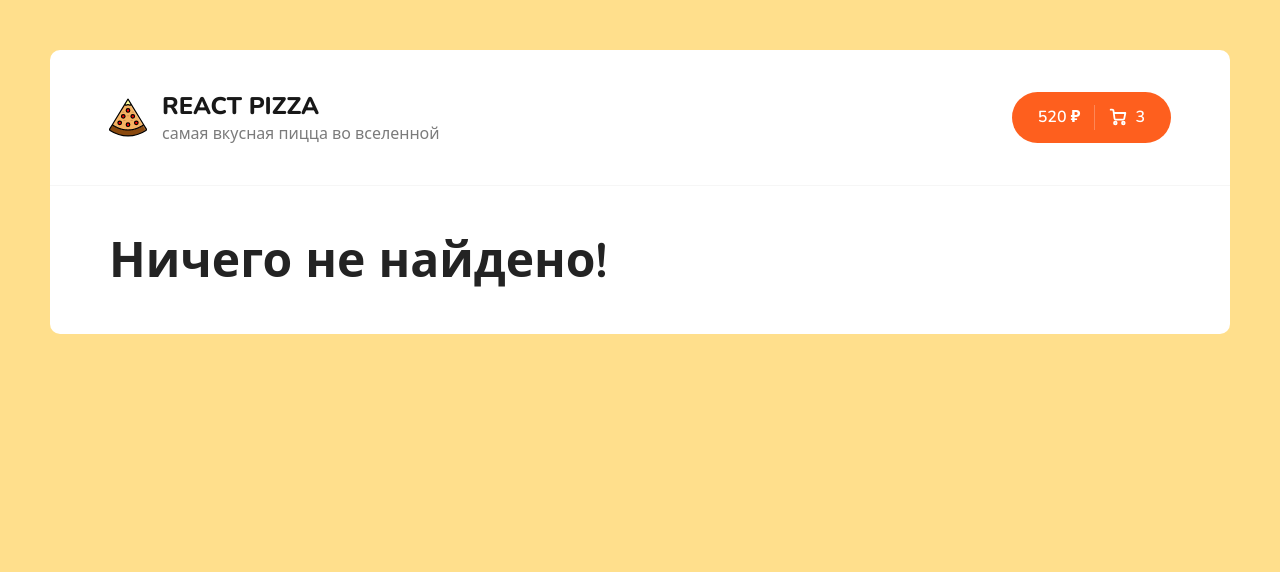
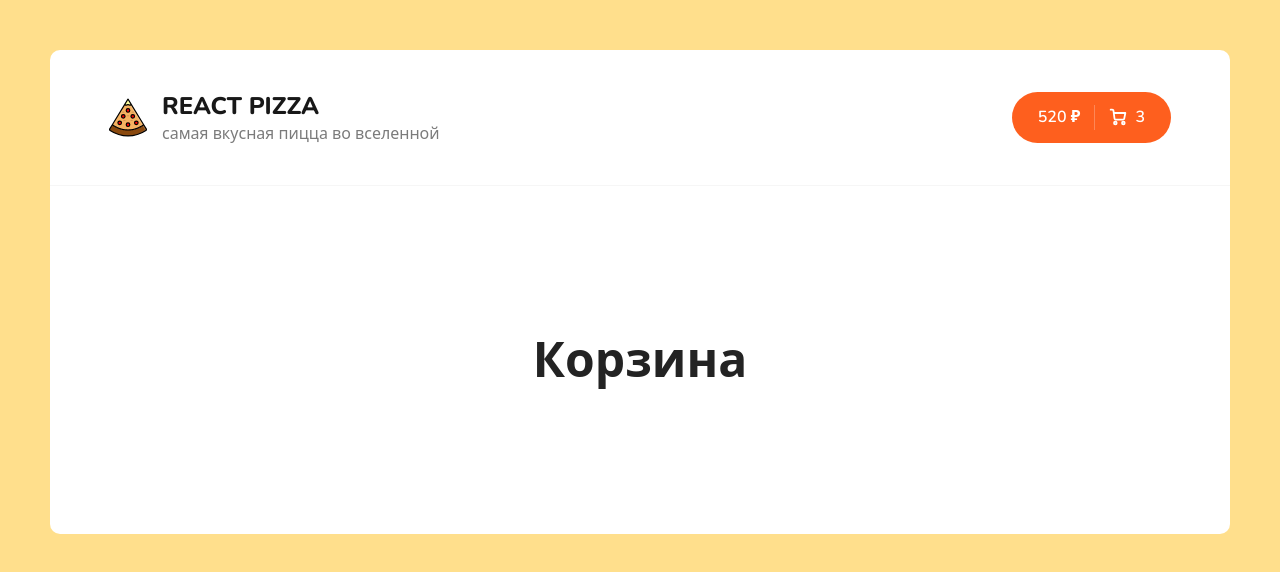
Before and after one commit to PatrakeevM/react-pizza, a React (Create React App) app: page /cart in a window 1280 px wide. Shown: the top 572 px of the page. Built offline with nearby package versions, Linux system fonts and the light colour scheme.

Commit message:
add react-router

```diff
--- a/src/App.js
+++ b/src/App.js
@@ -1,19 +1,24 @@
 import React from "react";
+import { Routes, Route } from "react-router-dom";
 
 import "./scss/app.scss";
 import Header from "./components/Header";
 import Home from "./pages/Home";
+import Cart from "./pages/Cart";
 import NotFound from "./pages/NotFound";
 
 function App() {
-
   return (
     <div className="App">
       <div className="wrapper">
         <Header />
         <div className="content">
           <div className="container">
-            <NotFound />
+            <Routes>
+              <Route path="/" element={<Home />} />
+              <Route path="/cart" element={<Cart />} />
+              <Route path="*" element={<NotFound />} />
+            </Routes>
           </div>
         </div>
       </div>
--- /dev/null
+++ b/src/components/CartBlock/CartBlock.module.scss
@@ -0,0 +1,5 @@
+.title {
+    text-align: center;
+    padding: 100px;
+    margin: 0 auto;
+}
--- /dev/null
+++ b/src/components/CartBlock/index.jsx
@@ -0,0 +1,11 @@
+import React from "react";
+
+import styles from "./CartBlock.module.scss";
+
+export default function CartBlock() {
+  return (
+    <div className={styles.title}>
+      <h1>Корзина</h1>
+    </div>
+  );
+}
--- a/src/components/Header.jsx
+++ b/src/components/Header.jsx
@@ -1,10 +1,13 @@
 import React from "react";
-import logoPizza from '../assets/img/pizza-logo.svg'
+import { Link } from "react-router-dom";
+
+import logoPizza from "../assets/img/pizza-logo.svg";
 
 export default function Header() {
   return (
     <div className="header">
       <div className="container">
+        <Link to={"/"}>
           <div className="header__logo">
             <img width="38" src={logoPizza} alt="Pizza logo" />
             <div>
@@ -12,6 +15,8 @@ export default function Header() {
               <p>самая вкусная пицца во вселенной</p>
             </div>
           </div>
+        </Link>
+        <Link to={"/cart"}>
           <div className="header__cart">
             <a className="button button--cart" href="/cart.html">
               <span>520 ₽</span>
@@ -48,6 +53,7 @@ export default function Header() {
               <span>3</span>
             </a>
           </div>
+        </Link>
       </div>
     </div>
   );
--- /dev/null
+++ b/src/components/NotFoundBlock/NotFoundBlock.module.scss
@@ -0,0 +1,10 @@
+.title {
+  max-width: 700px;
+  margin: 0 auto;
+  text-align: center;
+  padding: 100px;
+}
+
+.desc {
+  font-size: 20px;
+}
--- a/src/components/NotFoundBlock/index.jsx
+++ b/src/components/NotFoundBlock/index.jsx
@@ -1,9 +1,14 @@
-import React from 'react'
+import React from "react";
+
+import styles from "./NotFoundBlock.module.scss";
 
 export default function NotFoundBlock() {
   return (
-    <>
-    <h1>Ничего не найдено!</h1>
-    </>
-  )
+    <div className={styles.title}>
+      <h1>Ничего не найдено!</h1>
+      <p className={styles.desc}>
+        Проверьте корректность введённых данных и попробуйте ещё раз
+      </p>
+    </div>
+  );
 }
--- a/src/index.js
+++ b/src/index.js
@@ -1,14 +1,11 @@
 import React from "react";
 import ReactDOM from "react-dom/client";
 import App from "./App";
-import { createBrowserRouter, RouterProvider } from "react-router-dom";
-
-const router = createBrowserRouter([
-  {
-    path: "/",
-    element: <div>Hello</div>,
-  },
-]);
+import { BrowserRouter } from "react-router-dom";
 
 const root = ReactDOM.createRoot(document.getElementById("root"));
-root.render(<App />);
+root.render(
+  <BrowserRouter>
+    <App />
+  </BrowserRouter>
+);
--- /dev/null
+++ b/src/pages/Cart.jsx
@@ -0,0 +1,7 @@
+import React from "react";
+
+import CartBlock from "../components/CartBlock";
+
+export default function Cart() {
+  return <CartBlock />;
+}
```
Lines whose indentation alone changed are shown as unchanged.
